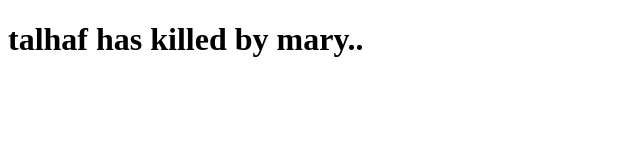
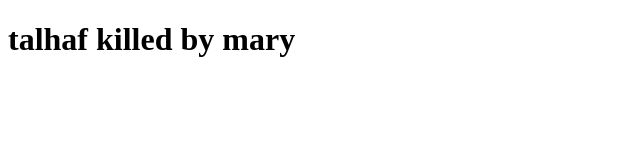
Before and after one commit to porirpora/talhaf.com, a plain HTML site: page index.html in a window 1280 px wide. Shown: the whole page, without its empty margins (0-640 px from the left). Drawn offline with Linux system fonts and the light colour scheme.

Commit message:
Update index.html

```diff
--- a/index.html
+++ b/index.html
@@ -5,7 +5,7 @@
 </head>
 <body>
 
-<h1>talhaf has killed by mary..</h1>
+<h1>talhaf killed by mary</h1>
 
 </body>
 </html>
```
